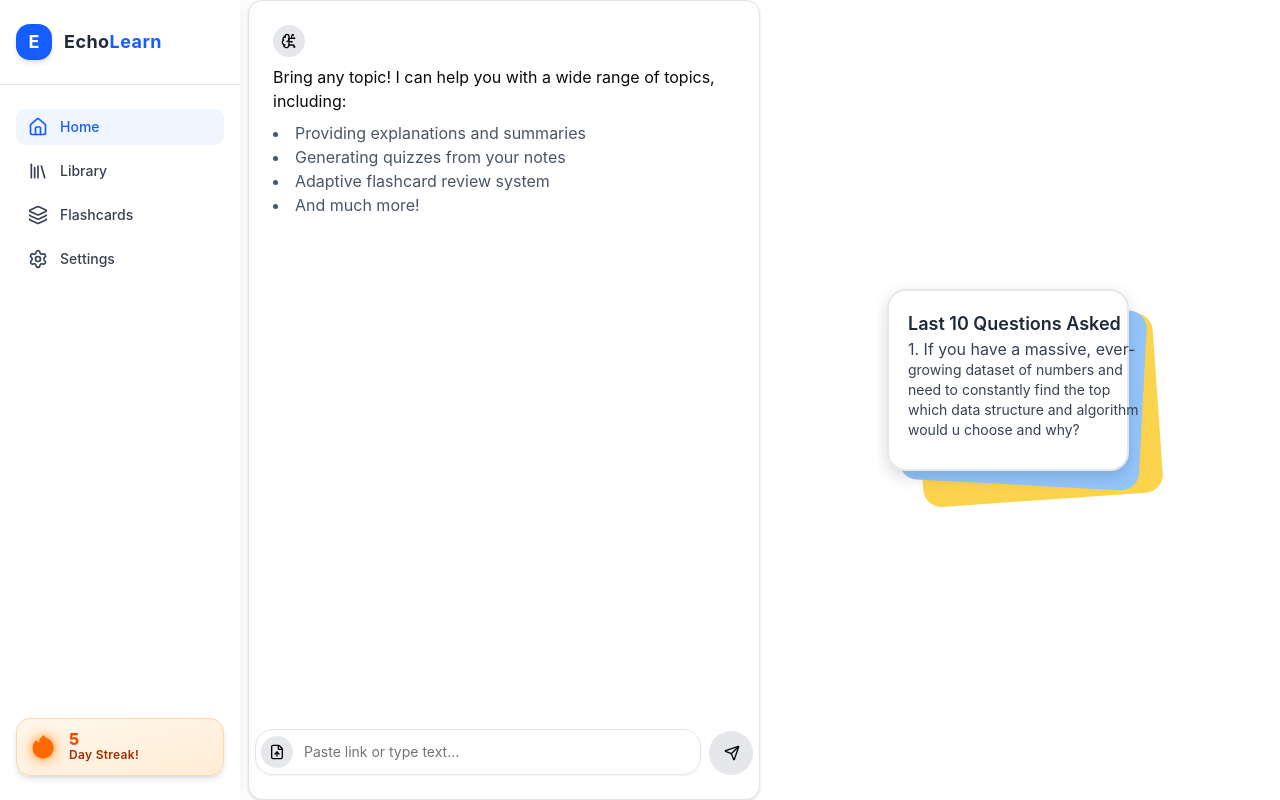
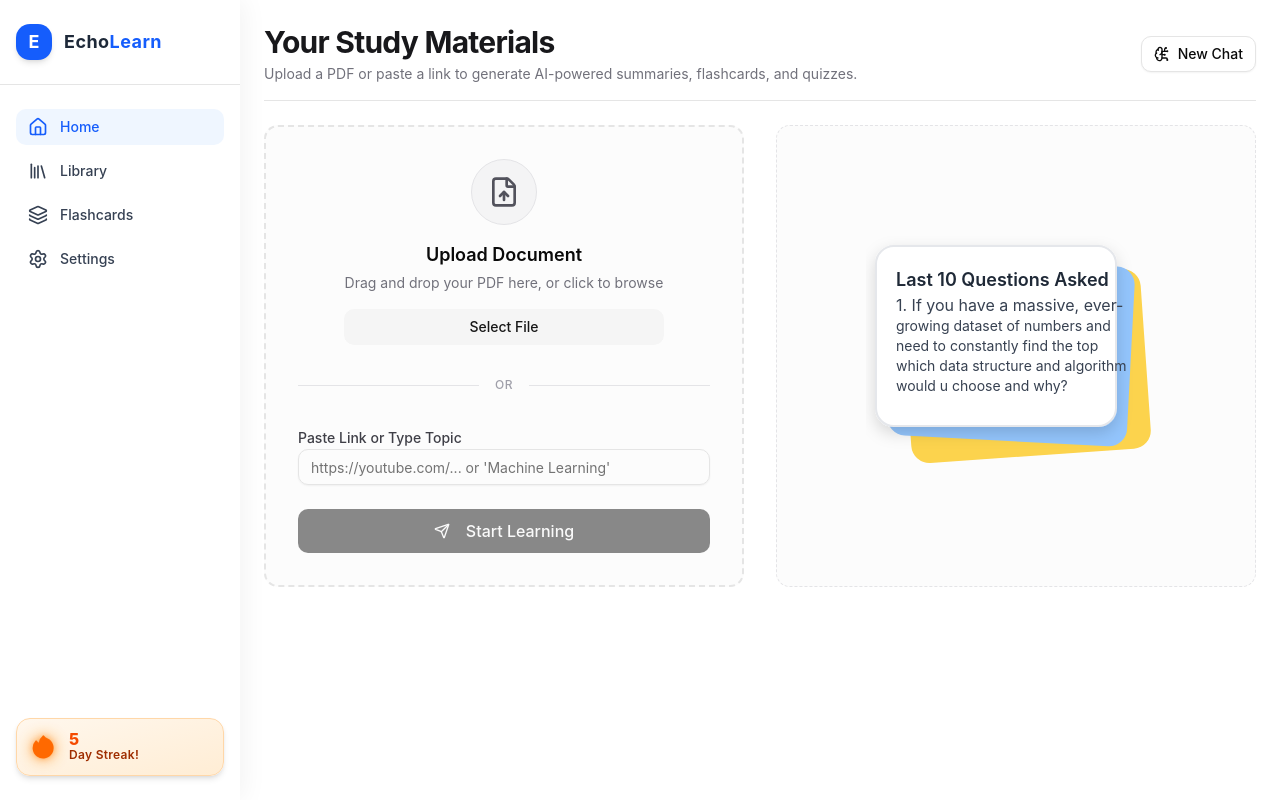
Before and after one commit to gosag/Gosa-s_StudyAi, a React (Vite) app in the folder client/: page / in a window 1280 px wide. Built offline with nearby package versions, Linux system fonts and the light colour scheme.

Commit message:
feat: enhance home component; improve layout, add new upload section, and refine user interaction for file and link uploads

```diff
--- a/client/src/components/home.tsx
+++ b/client/src/components/home.tsx
@@ -1,4 +1,4 @@
-import { Card, CardContent, CardFooter, CardHeader} from "./ui/card"
+import { Card, CardContent, CardFooter} from "./ui/card"
 import { Button } from "./ui/button"
 import { Textarea } from "./ui/textarea";
 import {Input} from "./ui/input"
@@ -127,8 +127,9 @@ const continueHandler=async ()=>{
       setLoading(false);
     }
   }
-  function handleEnter(e: React.KeyboardEvent<HTMLTextAreaElement>) {
-    if(e.key==="Enter" && (file || link)){
+  function handleEnter(e: React.KeyboardEvent<HTMLTextAreaElement | HTMLInputElement>) {
+    if(e.key==="Enter" && !e.shiftKey && (file || link)){
+      e.preventDefault();
       handleUpload()
     }
   }
@@ -140,62 +141,153 @@ const continueHandler=async ()=>{
     localStorage.removeItem("materialId");
   }
 
-    return (
-      <div className="ml-1 grid grid-cols-1 md:grid-cols-2 gap-4 w-full">
-        <Card className="mx-1 mr-2 h-screen md:w-full flex flex-col justify-between gap-0 ">
-        <CardHeader className="m-0">
-          <Button title="New Chat" onClick={handleRestart} className="w-8 h-8 bg-gray-200 text-black p-0 rounded-full cursor-pointer hover:bg-gray-300 hover:scale-105 transition-all duration-200 shrink-0 flex items-center justify-center z-10">
-            <BrainCircuit className="w-5 h-5" />
+  return (
+    <div className="max-w-7xl mx-auto p-3 sm:p-6 flex flex-col gap-4 sm:gap-6 w-full min-h-screen">
+      {/* Header Section */}
+      <header className="flex flex-col gap-2 border-b pb-4 shrink-0">
+        <div className="flex items-center justify-between">
+          <div>
+            <h1 className="text-3xl font-bold tracking-tight text-zinc-900 dark:text-zinc-100">Your Study Materials</h1>
+            <p className="text-zinc-500 text-sm mt-1">
+              Upload a PDF or paste a link to generate AI-powered summaries, flashcards, and quizzes.
+            </p>
+          </div>
+          <Button title="New Chat" variant="outline" onClick={handleRestart} className="flex gap-2 items-center rounded-lg">
+            <BrainCircuit className="w-4 h-4" />
+            <span className="hidden sm:inline">New Chat</span>
           </Button>
-        </CardHeader>
-        <CardContent className="flex-1 overflow-y-auto max-h-full pb-4">
-          {aiData.length>0?(
-            <div className="prose prose-sm md:prose-base max-w-none w-full wrap-break-word flex flex-col gap-4">
-              {aiData.map((item,index)=>
-                <div key={index} className={`flex w-full ${item.role === 'user' ? 'justify-end' : 'justify-start'}`}>
-                  <div className={`max-w-[98%] rounded-2xl px-4 py-0 ${item.role === 'user' ? 'bg-zinc-800 text-white ' : 'bg-zinc-100 dark:bg-zinc-800 py-2 text-black dark:text-white'}`}>
+        </div>
+      </header>
+
+      {/* Main Content Area */}
+      {aiData.length === 0 ? (
+        <div className="grid grid-cols-1 lg:grid-cols-2 gap-8 items-start">
+          {/* Upload Section - Modern drag-and-drop style */}
+          <Card className="flex flex-col gap-6 p-8 border-dashed border-2 bg-zinc-50/50 dark:bg-zinc-900/50 hover:bg-zinc-50 dark:hover:bg-zinc-900 transition-colors shadow-none">
+            <div className="flex flex-col items-center justify-center text-center space-y-4">
+              <div className="p-4 bg-zinc-100 dark:bg-zinc-800 rounded-full border border-zinc-200 dark:border-zinc-700">
+                <FileUp className="w-8 h-8 text-zinc-600 dark:text-zinc-400" />
+              </div>
+              <div className="space-y-1">
+                <h3 className="font-semibold text-lg">Upload Document</h3>
+                <p className="text-sm text-zinc-500">Drag and drop your PDF here, or click to browse</p>
+              </div>
+              <div className="relative w-full max-w-xs">
+                <Button variant="secondary" className="relative z-10 w-full rounded-lg">Select File</Button>
+                <Input
+                  onChange={(e) => {
+                    if (e.target.files) {
+                      setFile(e.target.files[0])
+                    }
+                  }}
+                  type="file"
+                  name="pdf"
+                  accept="application/pdf"
+                  className="absolute inset-0 w-full h-full opacity-0 z-20 cursor-pointer"
+                />
+              </div>
+              {file && (
+                <div className="flex items-center gap-2 mt-2 px-3 py-1.5 bg-green-50 text-green-700 dark:bg-green-500/10 dark:text-green-400 rounded-md text-sm font-medium border border-green-200 dark:border-green-500/20">
+                  <FileText className="w-4 h-4" />
+                  <span className="truncate max-w-50">{file.name}</span>
+                </div>
+              )}
+            </div>
+
+            <div className="relative flex items-center py-2">
+              <div className="grow border-t border-zinc-200 dark:border-zinc-800"></div>
+              <span className="shrink-0 mx-4 text-zinc-400 text-xs font-medium uppercase tracking-wider">OR</span>
+              <div className="grow border-t border-zinc-200 dark:border-zinc-800"></div>
+            </div>
+
+            <div className="space-y-3">
+              <label className="text-sm font-medium text-zinc-700 dark:text-zinc-300">Paste Link or Type Topic</label>
+              <div className="flex gap-2">
+                <Input
+                  placeholder="https://youtube.com/... or 'Machine Learning'"
+                  value={link}
+                  onKeyDown={handleEnter}
+                  onChange={(e) => setLink(e.target.value)}
+                  className="flex-1 rounded-lg"
+                />
+              </div>
+            </div>
+
+            <Button
+              onClick={handleUpload}
+              disabled={loading || (!file && !link)}
+              className={`w-full rounded-lg h-11 text-base font-medium transition-all ${file || link ? "bg-zinc-900 hover:bg-zinc-800 text-white dark:bg-zinc-100 dark:hover:bg-zinc-200 dark:text-zinc-900" : ""}`}
+            >
+              {loading ? (
+                <><Loader2 className="w-5 h-5 mr-2 animate-spin" /> Processing...</>
+              ) : (
+                <><Send className="w-5 h-5 mr-2" /> Start Learning</>
+              )}
+            </Button>
+          </Card>
+
+          {/* Illustration Container */}
+          <div className="hidden lg:flex items-center justify-center p-8 bg-zinc-50/50 dark:bg-zinc-900/50 rounded-xl h-full border border-zinc-200 dark:border-zinc-800 border-dashed">
+            <StudyStack />
+          </div>
+        </div>
+      ) : (
+        /* Chat UI when active */
+        <Card className="flex flex-col flex-1 min-h-[70vh] w-full max-w-6xl mx-auto shadow-sm border-zinc-200 dark:border-zinc-800 overflow-hidden">
+          <CardContent className="flex-1 overflow-y-auto p-4 sm:p-6 space-y-6 bg-zinc-50/30 dark:bg-zinc-950/30">
+            {aiData.map((item, index) => (
+              <div key={index} className={`flex w-full ${item.role === 'user' ? 'justify-end' : 'justify-start'}`}>
+                <div className={`shadow-sm ${
+                  item.role === 'user'
+                  ? 'max-w-[85%] lg:max-w-[75%] rounded-2xl rounded-tr-sm px-5 py-3.5 bg-zinc-100 text-zinc-900 dark:bg-zinc-800 dark:text-zinc-100'
+                  : 'max-w-[95%] lg:max-w-[85%] rounded-2xl rounded-tl-sm px-5 sm:px-6 py-4 bg-white text-zinc-900 border border-zinc-200 dark:bg-zinc-900 dark:text-zinc-100 dark:border-zinc-800'
+                }`}>
+                  <div className={`prose prose-sm md:prose-base dark:prose-invert max-w-none wrap-break-word ${item.role === 'user' ? 'prose-p:m-0' : ''}`}>
                     <ReactMarkdown>{item.content}</ReactMarkdown>
                   </div>
                 </div>
-              )}
+              </div>
+            ))}
+          </CardContent>
+          <CardFooter className="p-4 border-t bg-white dark:bg-zinc-950 shrink-0 relative">
+            <div className="flex items-center gap-3 w-full">
+              <div className="relative">
+                <Button variant="outline" size="icon" className="shrink-0 rounded-full h-11 w-11 relative overflow-hidden bg-white dark:bg-zinc-950 border-zinc-200 dark:border-zinc-800">
+                  <FileUp className="w-5 h-5 text-zinc-500" />
+                  <Input
+                    onChange={(e) => {
+                      if (e.target.files) {
+                        setFile(e.target.files[0])
+                      }
+                    }}
+                    type="file"
+                    name="pdf"
+                    accept="application/pdf"
+                    className="absolute inset-0 w-full h-full opacity-0 z-20 cursor-pointer"
+                  />
+                  {file && <div className="absolute top-0 right-0 w-3 h-3 bg-green-500 rounded-full border-2 border-white dark:border-zinc-950" />}
+                </Button>
+              </div>
+              <Textarea
+                placeholder="Ask a follow-up question..."
+                value={link}
+                onKeyDown={handleEnter}
+                onChange={(e) => setLink(e.target.value)}
+                className="flex-1 min-h-11 max-h-32 resize-none rounded-2xl py-3 px-4 shadow-sm border-zinc-200 dark:border-zinc-800 focus-visible:ring-zinc-400"
+              />
+              <Button
+                onClick={handleUpload}
+                disabled={loading || (!file && !link)}
+                size="icon"
+                className={`rounded-full h-11 w-11 shrink-0 transition-colors ${file || link ? "bg-zinc-900 text-white hover:bg-zinc-800 dark:bg-zinc-100 dark:text-zinc-900 dark:hover:bg-zinc-200" : "bg-zinc-100 text-zinc-400 dark:bg-zinc-800 dark:text-zinc-600"}`}
+              >
+                {loading ? <Loader2 className="w-5 h-5 animate-spin" /> : <Send className="w-5 h-5" />}
+              </Button>
             </div>
-          ): (
-            <div>
-              Bring any topic! I can help you with a wide range of topics, including:
-              <ul className="list-disc list-inside mt-2 text-md text-gray-600">
-                <li>Providing explanations and summaries</li>
-                <li>Generating quizzes from your notes</li>
-                <li>Adaptive flashcard review system</li>
-                <li>And much more!</li>
-              </ul>
-            </div>
-          )}
-        </CardContent>
-        <CardFooter className="relative items-end pb-0 shrink-0">
-          <Button className="w-8 h-8 bg-gray-200 text-black absolute bottom-1.75 left-3 p-0 rounded-full cursor-pointer hover:bg-gray-300 hover:scale-105 transition-all duration-200 z-10 shrink-0 flex items-center justify-center">
-              <FileUp className="w-5 h-5" />
-          </Button>
-          <Input onChange={(e)=>{
-            if(e.target.files){
-              setFile(e.target.files[0])
-            }
-          }} type="file" name="pdf" accept="application/pdf"  className="w-8 h-8 opacity-0 z-20 bg-transparent text-black absolute bottom-3 left-3 p-0  cursor-pointer"/>
-          <Textarea
-            placeholder="Paste link or type text..."
-            value={link}
-            onKeyDown={handleEnter}
-            onChange={(e)=>{setLink(e.target.value)}}
-            className="pl-12 py-3 min-h-11 max-h-40 resize-none overflow-x-auto rounded-2xl"
-          />
-          <Button onClick={handleUpload} disabled={loading} className={`text-black  relative ml-2 h-11 w-11 p-0 rounded-full cursor-pointer active:scale-100 hover:scale-105 transition-all duration-200 shrink-0 flex items-center justify-center ${file || link?"bg-green-400 hover:bg-green-500":"bg-gray-200 hover:bg-gray-300"}`}>
-            {loading ? <Loader2 className="w-5 h-5 ml-0.5 animate-spin" /> : <Send className="w-5 h-5 ml-0.5" />}
-            {file?<FileText size={20} className="absolute -top-1 -right-1 bg-green-500 text-white rounded-full p-0.5" />:null}
-          </Button>
-        </CardFooter>
-      </Card>
-      <div className=" h-screen flex items-center justify-center">
-        <StudyStack />
-      </div>
-      </div>
-    )}
+          </CardFooter>
+        </Card>
+      )}
+    </div>
+  )
+}
 export default Home;
```
